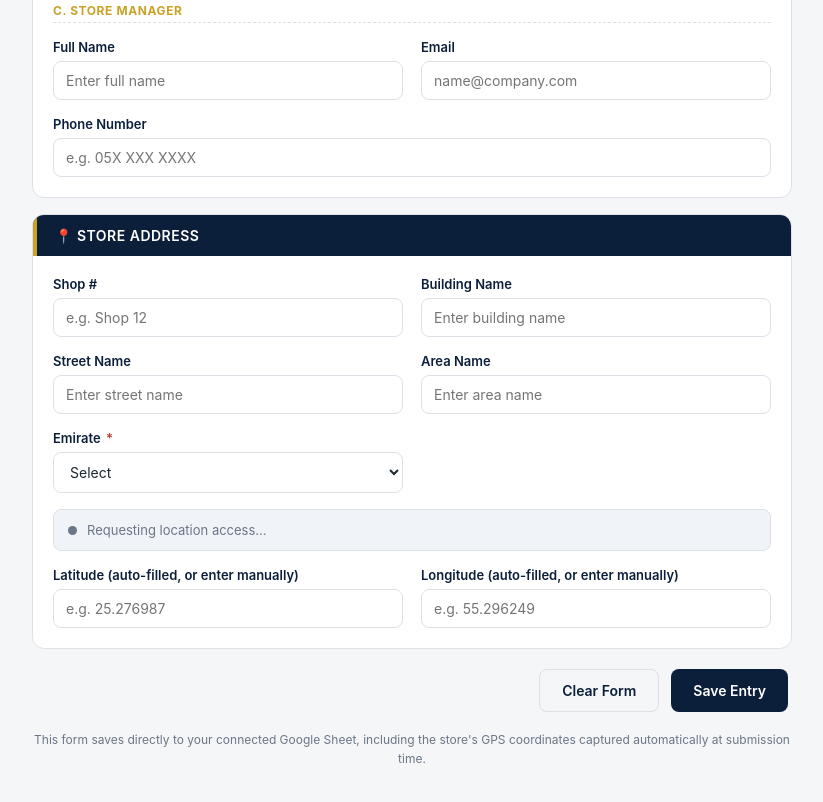
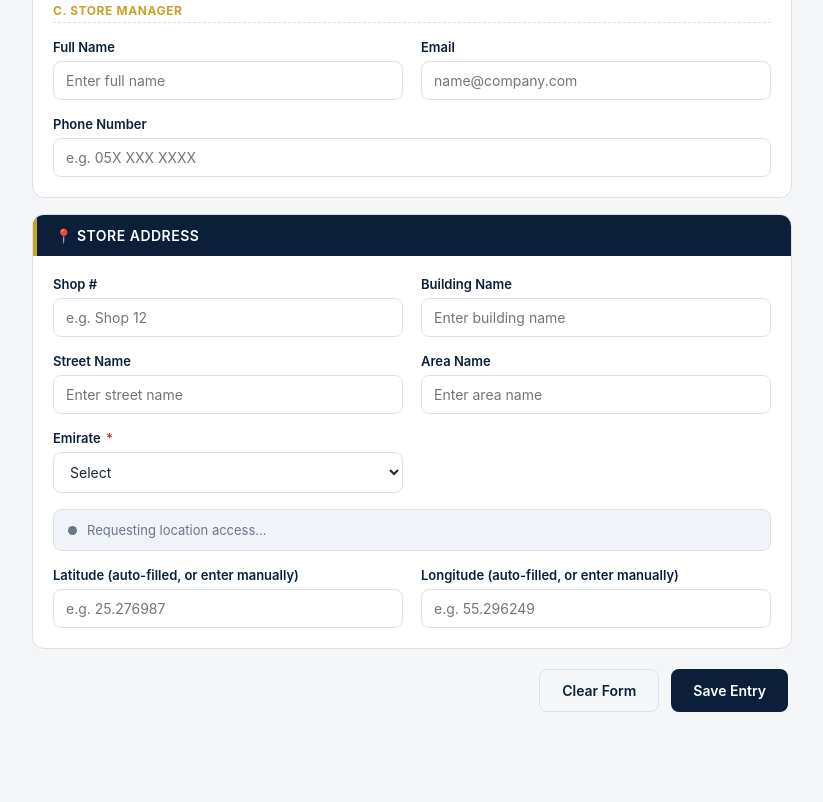
Before and after one commit to saudsaeed1992-eng/Data_Entry_App, a plain HTML site: page index.html in a window 1280 px wide. Shown: the part 838-1640 px from the top of the page, without its empty margins (228-1051 px from the left). After the commit the page ends 1610 px from the top, so only its background shows below. Drawn offline with Linux system fonts and the light colour scheme.

Commit message:
Remove footer note about GPS coordinates

```diff
--- a/index.html
+++ b/index.html
@@ -331,11 +331,7 @@
 
   </form>
 
-  <p class="config-note">
-    This form saves directly to your connected Google Sheet, including the store's GPS coordinates captured automatically at submission time.
-  </p>
 
-</div>
 
 <script>
   // ⚠️ Paste your deployed Google Apps Script Web App URL here after setup.
```
